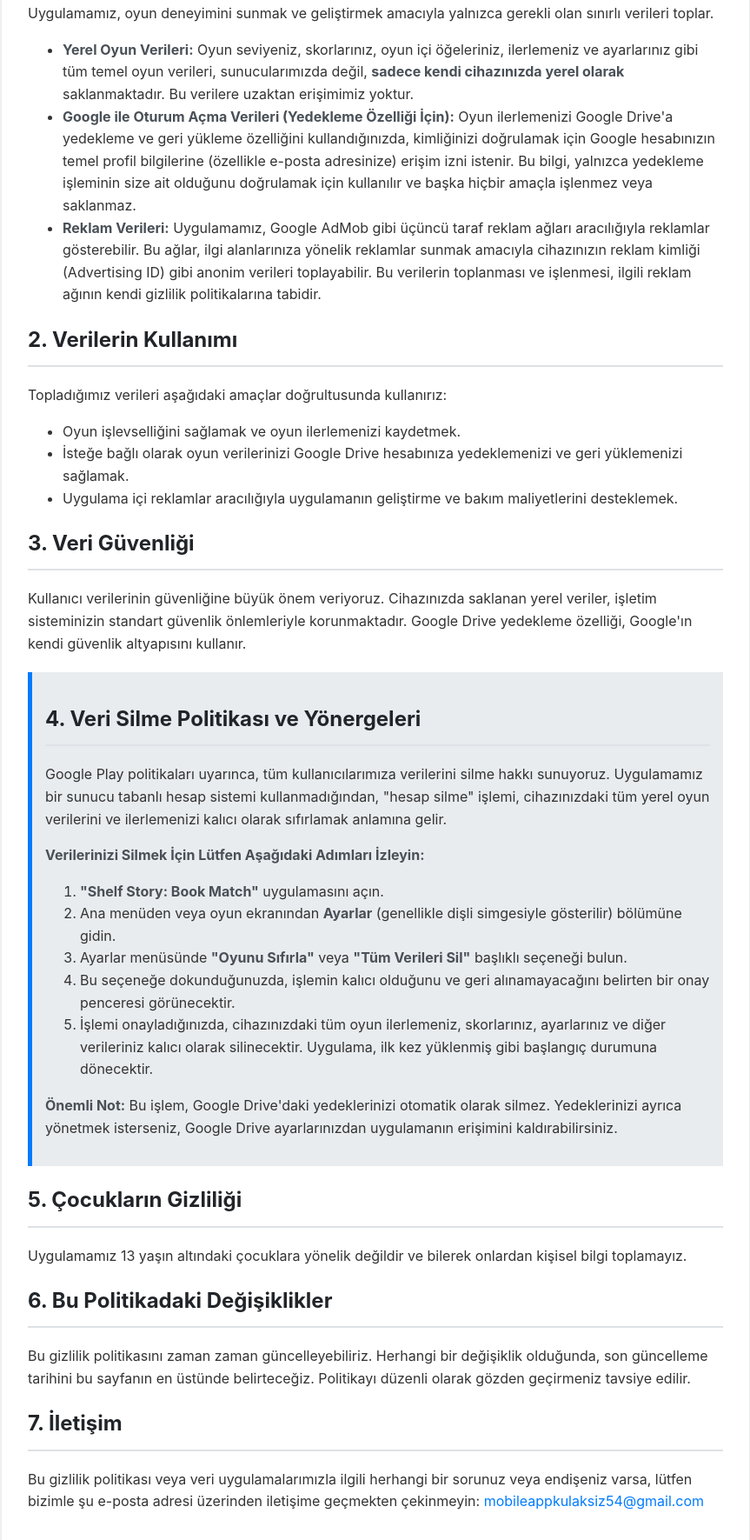
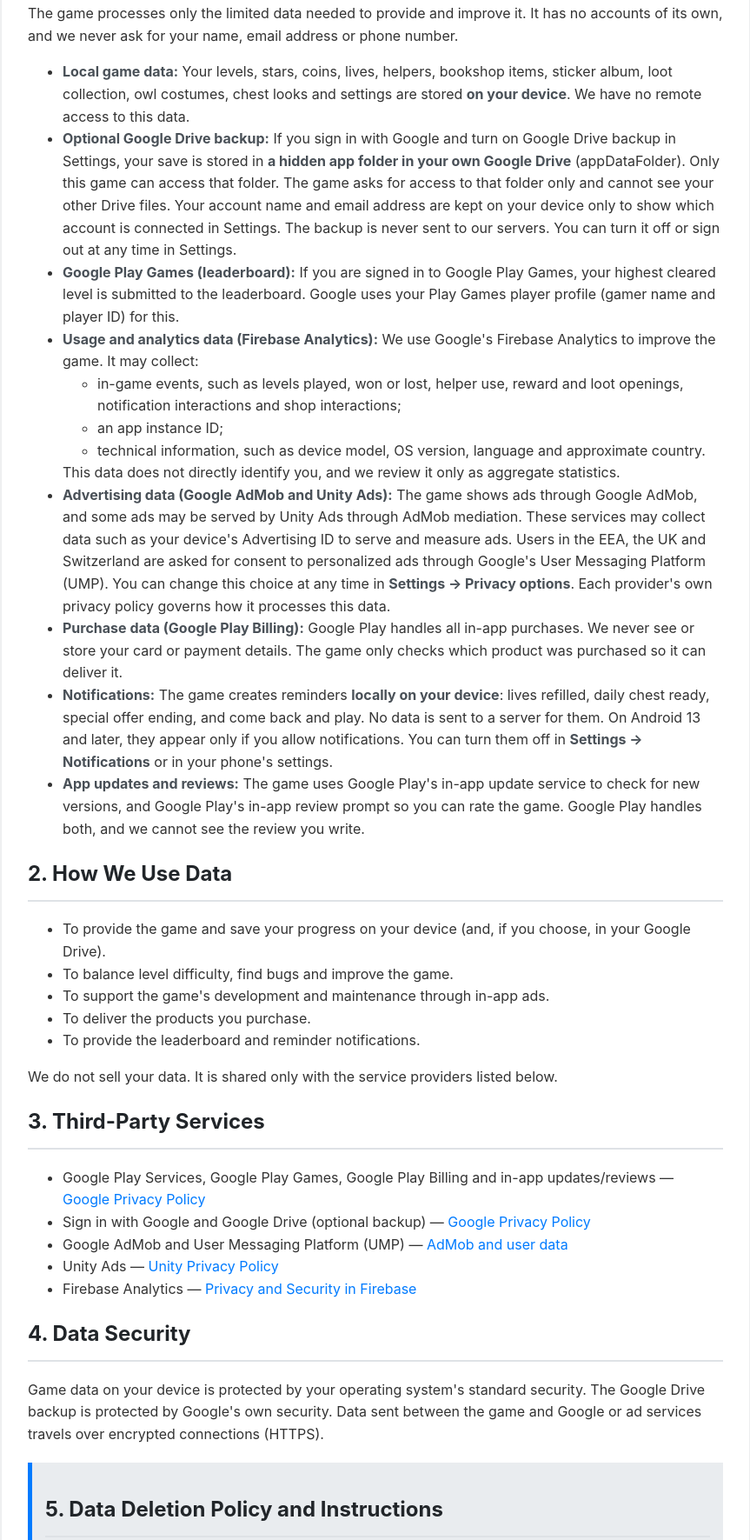
Before and after one commit to mobileappkulaksiz54/mobileappkulaksiz54.github.io, a plain HTML site: page shelfstory-privacy.html in a window 1280 px wide. Shown: the part 387-2158 px from the top of the page at 87% size, without its empty margins (208-1071 px from the left). Drawn offline with Linux system fonts and the light colour scheme.

Commit message:
Update shelfstory-privacy.html

```diff
--- a/shelfstory-privacy.html
+++ b/shelfstory-privacy.html
@@ -1,9 +1,9 @@
 <!DOCTYPE html>
-<html lang="tr">
+<html lang="en">
 <head>
     <meta charset="UTF-8">
     <meta name="viewport" content="width=device-width, initial-scale=1.0">
-    <title>Gizlilik Politikası ve Veri Silme - Shelf Story: Book Match</title>
+    <title>Privacy Policy and Data Deletion - Shelf Story: Book Match</title>
     <style>
         body {
             font-family: -apple-system, BlinkMacSystemFont, "Segoe UI", Roboto, "Helvetica Neue", Arial, sans-serif;
@@ -55,61 +55,79 @@
 </head>
 <body>
     <div class="container">
-        <h1>"Shelf Story: Book Match" için Gizlilik Politikası ve Veri Yönetimi</h1>
-        <p><strong>Son Güncelleme:</strong> 18.11.2026</p>
+        <h1>Privacy Policy and Data Management for "Shelf Story: Book Match"</h1>
+        <p><strong>Last updated:</strong> November 27, 2026</p>
 
-        <p>Bu gizlilik politikası, <strong>"Shelf Story: Book Match"</strong> mobil uygulamasının kullanıcı verilerini nasıl topladığını, kullandığını ve yönettiğini açıklamaktadır.</p>
+        <p>This privacy policy explains how the <strong>"Shelf Story: Book Match"</strong> mobile game collects, uses and manages user data.</p>
 
-        <h2>1. Topladığımız Veriler</h2>
-        <p>Uygulamamız, oyun deneyimini sunmak ve geliştirmek amacıyla yalnızca gerekli olan sınırlı verileri toplar.</p>
+        <h2>1. Data We Collect</h2>
+        <p>The game processes only the limited data needed to provide and improve it. It has no accounts of its own, and we never ask for your name, email address or phone number.</p>
         <ul>
-            <li>
-                <strong>Yerel Oyun Verileri:</strong> Oyun seviyeniz, skorlarınız, oyun içi öğeleriniz, ilerlemeniz ve ayarlarınız gibi tüm temel oyun verileri, sunucularımızda değil, <strong>sadece kendi cihazınızda yerel olarak</strong> saklanmaktadır. Bu verilere uzaktan erişimimiz yoktur.
-            </li>
-            <li>
-                <strong>Google ile Oturum Açma Verileri (Yedekleme Özelliği İçin):</strong> Oyun ilerlemenizi Google Drive'a yedekleme ve geri yükleme özelliğini kullandığınızda, kimliğinizi doğrulamak için Google hesabınızın temel profil bilgilerine (özellikle e-posta adresinize) erişim izni istenir. Bu bilgi, yalnızca yedekleme işleminin size ait olduğunu doğrulamak için kullanılır ve başka hiçbir amaçla işlenmez veya saklanmaz.
-            </li>
-            <li>
-                <strong>Reklam Verileri:</strong> Uygulamamız, Google AdMob gibi üçüncü taraf reklam ağları aracılığıyla reklamlar gösterebilir. Bu ağlar, ilgi alanlarınıza yönelik reklamlar sunmak amacıyla cihazınızın reklam kimliği (Advertising ID) gibi anonim verileri toplayabilir. Bu verilerin toplanması ve işlenmesi, ilgili reklam ağının kendi gizlilik politikalarına tabidir.
-            </li>
+            <li><strong>Local game data:</strong> Your levels, stars, coins, lives, helpers, bookshop items, sticker album, loot collection, owl costumes, chest looks and settings are stored <strong>on your device</strong>. We have no remote access to this data.</li>
+            <li><strong>Optional Google Drive backup:</strong> If you sign in with Google and turn on Google Drive backup in Settings, your save is stored in <strong>a hidden app folder in your own Google Drive</strong> (appDataFolder). Only this game can access that folder. The game asks for access to that folder only and cannot see your other Drive files. Your account name and email address are kept on your device only to show which account is connected in Settings. The backup is never sent to our servers. You can turn it off or sign out at any time in Settings.</li>
+            <li><strong>Google Play Games (leaderboard):</strong> If you are signed in to Google Play Games, your highest cleared level is submitted to the leaderboard. Google uses your Play Games player profile (gamer name and player ID) for this.</li>
+            <li><strong>Usage and analytics data (Firebase Analytics):</strong> We use Google's Firebase Analytics to improve the game. It may collect:
+                <ul>
+                    <li>in-game events, such as levels played, won or lost, helper use, reward and loot openings, notification interactions and shop interactions;</li>
+                    <li>an app instance ID;</li>
+                    <li>technical information, such as device model, OS version, language and approximate country.</li>
+                </ul>
+                This data does not directly identify you, and we review it only as aggregate statistics.</li>
+            <li><strong>Advertising data (Google AdMob and Unity Ads):</strong> The game shows ads through Google AdMob, and some ads may be served by Unity Ads through AdMob mediation. These services may collect data such as your device's Advertising ID to serve and measure ads. Users in the EEA, the UK and Switzerland are asked for consent to personalized ads through Google's User Messaging Platform (UMP). You can change this choice at any time in <strong>Settings → Privacy options</strong>. Each provider's own privacy policy governs how it processes this data.</li>
+            <li><strong>Purchase data (Google Play Billing):</strong> Google Play handles all in-app purchases. We never see or store your card or payment details. The game only checks which product was purchased so it can deliver it.</li>
+            <li><strong>Notifications:</strong> The game creates reminders <strong>locally on your device</strong>: lives refilled, daily chest ready, special offer ending, and come back and play. No data is sent to a server for them. On Android 13 and later, they appear only if you allow notifications. You can turn them off in <strong>Settings → Notifications</strong> or in your phone's settings.</li>
+            <li><strong>App updates and reviews:</strong> The game uses Google Play's in-app update service to check for new versions, and Google Play's in-app review prompt so you can rate the game. Google Play handles both, and we cannot see the review you write.</li>
         </ul>
 
-        <h2>2. Verilerin Kullanımı</h2>
-        <p>Topladığımız verileri aşağıdaki amaçlar doğrultusunda kullanırız:</p>
+        <h2>2. How We Use Data</h2>
         <ul>
-            <li>Oyun işlevselliğini sağlamak ve oyun ilerlemenizi kaydetmek.</li>
-            <li>İsteğe bağlı olarak oyun verilerinizi Google Drive hesabınıza yedeklemenizi ve geri yüklemenizi sağlamak.</li>
-            <li>Uygulama içi reklamlar aracılığıyla uygulamanın geliştirme ve bakım maliyetlerini desteklemek.</li>
+            <li>To provide the game and save your progress on your device (and, if you choose, in your Google Drive).</li>
+            <li>To balance level difficulty, find bugs and improve the game.</li>
+            <li>To support the game's development and maintenance through in-app ads.</li>
+            <li>To deliver the products you purchase.</li>
+            <li>To provide the leaderboard and reminder notifications.</li>
+        </ul>
+        <p>We do not sell your data. It is shared only with the service providers listed below.</p>
+
+        <h2>3. Third-Party Services</h2>
+        <ul>
+            <li>Google Play Services, Google Play Games, Google Play Billing and in-app updates/reviews — <a href="https://policies.google.com/privacy" target="_blank" rel="noopener">Google Privacy Policy</a></li>
+            <li>Sign in with Google and Google Drive (optional backup) — <a href="https://policies.google.com/privacy" target="_blank" rel="noopener">Google Privacy Policy</a></li>
+            <li>Google AdMob and User Messaging Platform (UMP) — <a href="https://support.google.com/admob/answer/6128543" target="_blank" rel="noopener">AdMob and user data</a></li>
+            <li>Unity Ads — <a href="https://unity.com/legal/game-player-and-app-user-privacy-policy" target="_blank" rel="noopener">Unity Privacy Policy</a></li>
+            <li>Firebase Analytics — <a href="https://firebase.google.com/support/privacy" target="_blank" rel="noopener">Privacy and Security in Firebase</a></li>
         </ul>
 
-        <h2>3. Veri Güvenliği</h2>
-        <p>Kullanıcı verilerinin güvenliğine büyük önem veriyoruz. Cihazınızda saklanan yerel veriler, işletim sisteminizin standart güvenlik önlemleriyle korunmaktadır. Google Drive yedekleme özelliği, Google'ın kendi güvenlik altyapısını kullanır.</p>
+        <h2>4. Data Security</h2>
+        <p>Game data on your device is protected by your operating system's standard security. The Google Drive backup is protected by Google's own security. Data sent between the game and Google or ad services travels over encrypted connections (HTTPS).</p>
 
         <div class="highlight">
-            <h2>4. Veri Silme Politikası ve Yönergeleri</h2>
-            <p>Google Play politikaları uyarınca, tüm kullanıcılarımıza verilerini silme hakkı sunuyoruz. Uygulamamız bir sunucu tabanlı hesap sistemi kullanmadığından, "hesap silme" işlemi, cihazınızdaki tüm yerel oyun verilerini ve ilerlemenizi kalıcı olarak sıfırlamak anlamına gelir.</p>
-            <p><strong>Verilerinizi Silmek İçin Lütfen Aşağıdaki Adımları İzleyin:</strong></p>
+            <h2>5. Data Deletion Policy and Instructions</h2>
+            <p>In line with Google Play policies, every user has the right to delete their data. The game has no server-side accounts, so "deleting your account" means permanently deleting all game data on your device and, if you used it, your Drive backup.</p>
+            <p><strong>To delete the game data on your device:</strong></p>
             <ol>
-                <li><strong>"Shelf Story: Book Match"</strong> uygulamasını açın.</li>
-                <li>Ana menüden veya oyun ekranından <strong>Ayarlar</strong> (genellikle dişli simgesiyle gösterilir) bölümüne gidin.</li>
-                <li>Ayarlar menüsünde <strong>"Oyunu Sıfırla"</strong> veya <strong>"Tüm Verileri Sil"</strong> başlıklı seçeneği bulun.</li>
-                <li>Bu seçeneğe dokunduğunuzda, işlemin kalıcı olduğunu ve geri alınamayacağını belirten bir onay penceresi görünecektir.</li>
-                <li>İşlemi onayladığınızda, cihazınızdaki tüm oyun ilerlemeniz, skorlarınız, ayarlarınız ve diğer verileriniz kalıcı olarak silinecektir. Uygulama, ilk kez yüklenmiş gibi başlangıç durumuna dönecektir.</li>
+                <li>Open <strong>Settings → Apps</strong> on your phone.</li>
+                <li>Select <strong>"Shelf Story: Book Match"</strong>.</li>
+                <li>Open <strong>Storage</strong> and tap <strong>"Clear data"</strong> (or "Clear storage").</li>
+                <li>After you confirm, your levels, coins, collections, settings and all other game data are permanently deleted, and the game starts as if newly installed. Uninstalling the app has the same effect.</li>
             </ol>
-            <p><strong>Önemli Not:</strong> Bu işlem, Google Drive'daki yedeklerinizi otomatik olarak silmez. Yedeklerinizi ayrıca yönetmek isterseniz, Google Drive ayarlarınızdan uygulamanın erişimini kaldırabilirsiniz.</p>
+            <p><strong>To delete your Google Drive backup:</strong> On a computer, open <a href="https://drive.google.com/drive/settings" target="_blank" rel="noopener">drive.google.com → Settings → Manage apps</a>, find <strong>"Shelf Story: Book Match"</strong> and choose <strong>Options → Delete hidden app data</strong>. You can also sign out in the game under <strong>Settings → Google Drive backup</strong>, and remove the game's access on your <a href="https://myaccount.google.com/connections" target="_blank" rel="noopener">Google Account third-party connections</a> page.</p>
+            <p><strong>Leaderboard data:</strong> You can manage or delete your Google Play Games profile and game activity in <a href="https://play.google.com/games/profile" target="_blank" rel="noopener">Google Play Games settings</a>.</p>
+            <p><strong>Analytics and advertising data:</strong> Data collected by Firebase Analytics, AdMob and Unity Ads is kept according to each provider's own retention periods and does not directly identify you. To ask for its deletion, email <a href="mailto:mobileappkulaksiz54@gmail.com">mobileappkulaksiz54@gmail.com</a> with your game language and device model. We handle requests within 30 days. You can reset or delete your Advertising ID in your phone's <strong>Settings → Google → Ads</strong>.</p>
+            <p><strong>Important:</strong> Deleted game data and purchased virtual items (coins, helpers, costumes) cannot be recovered, unless you made a Drive backup before deleting and restore it in the game. One-time purchases such as "Remove Ads" are restored automatically through Google Play when you open the game with the same Google account.</p>
         </div>
 
-        <h2>5. Çocukların Gizliliği</h2>
-        <p>Uygulamamız 13 yaşın altındaki çocuklara yönelik değildir ve bilerek onlardan kişisel bilgi toplamayız.</p>
+        <h2>6. Children's Privacy</h2>
+        <p>The game is not directed at children under 13, and we do not knowingly collect personal information from them. If you believe a child has provided us with data, please contact us and we will delete it.</p>
 
-        <h2>6. Bu Politikadaki Değişiklikler</h2>
-        <p>Bu gizlilik politikasını zaman zaman güncelleyebiliriz. Herhangi bir değişiklik olduğunda, son güncelleme tarihini bu sayfanın en üstünde belirteceğiz. Politikayı düzenli olarak gözden geçirmeniz tavsiye edilir.</p>
+        <h2>7. Changes to This Policy</h2>
+        <p>We may update this privacy policy from time to time. When we do, we will change the date at the top of this page. We recommend checking this page regularly.</p>
 
-        <h2>7. İletişim</h2>
-        <p>Bu gizlilik politikası veya veri uygulamalarımızla ilgili herhangi bir sorunuz veya endişeniz varsa, lütfen bizimle şu e-posta adresi üzerinden iletişime geçmekten çekinmeyin: <a href="mailto:mobileappkulaksiz54@gmail.com">mobileappkulaksiz54@gmail.com</a></p>
+        <h2>8. Contact</h2>
+        <p>Questions about this policy or our data practices: <a href="mailto:mobileappkulaksiz54@gmail.com">mobileappkulaksiz54@gmail.com</a></p>
 
         <div class="footer">
-            <p>&copy; 2026 Kulaksız App Geliştirme. Tüm hakları saklıdır.</p>
+            <p>&copy; 2026 Kulaksız App Geliştirme. All rights reserved.</p>
         </div>
     </div>
 </body>
```
